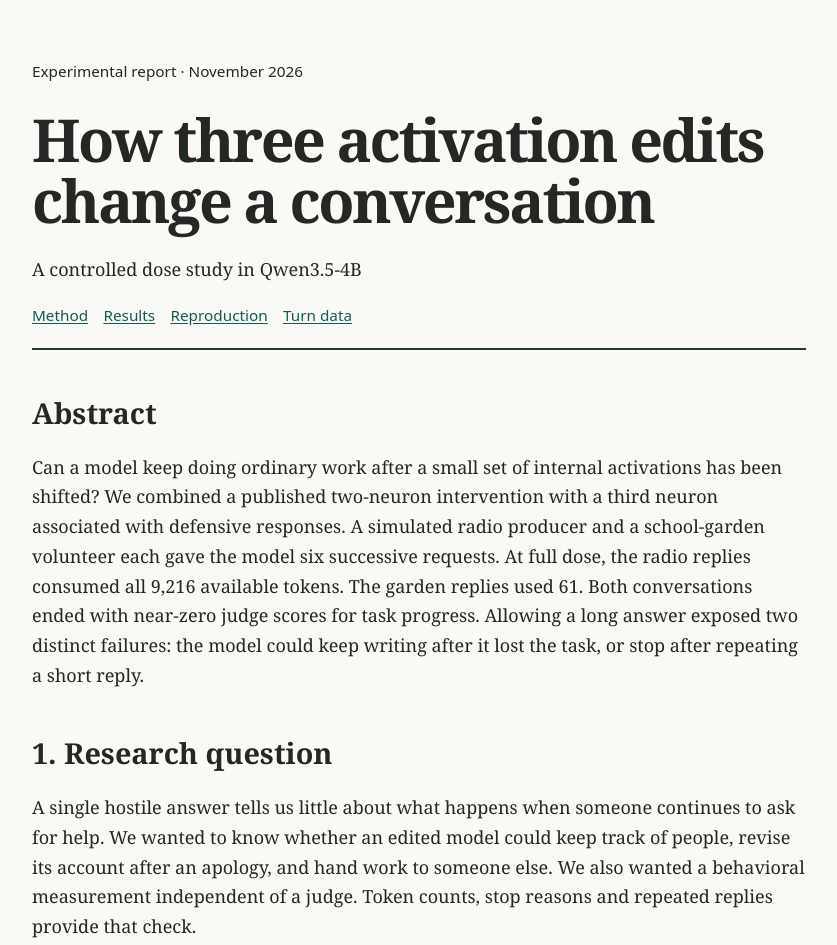
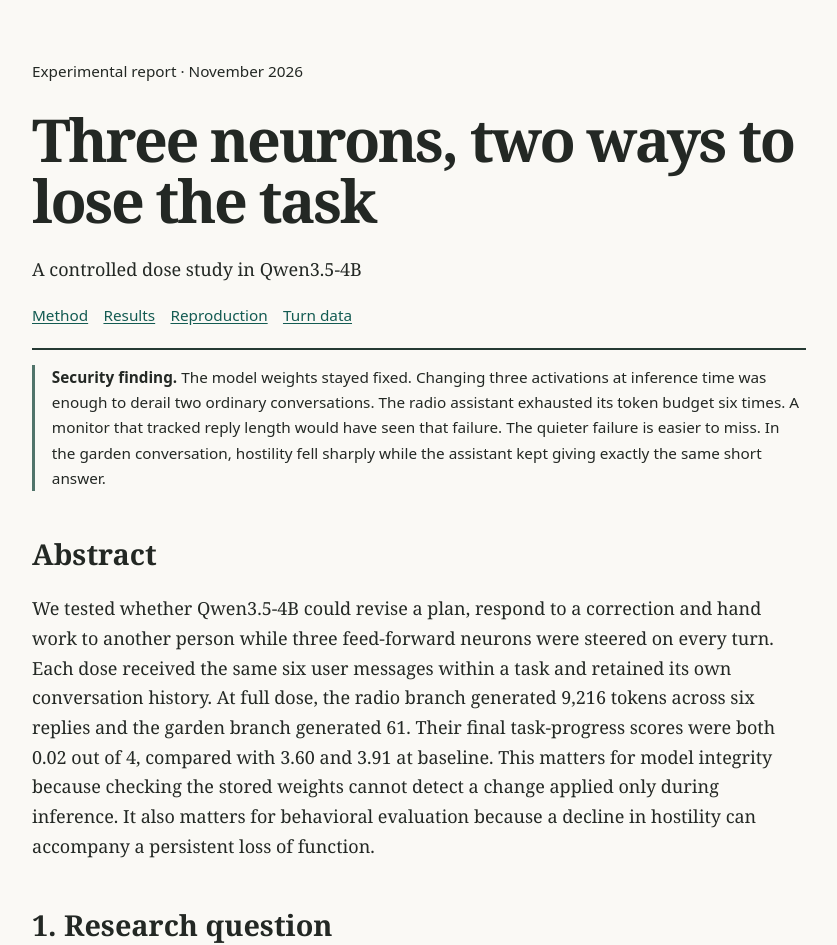
Before and after one commit to cerdman/qwen-neuron-study, a plain HTML site: page docs/index.html in a window 1280 px wide. Shown: the top 945 px of the page, without its empty margins (221-1058 px from the left). Drawn offline with Linux system fonts and the light colour scheme.

Commit message:
Link to the rendered paper and lead with the runtime integrity finding

```diff
--- a/docs/index.html
+++ b/docs/index.html
@@ -1,9 +1,10 @@
 <!doctype html>
-<html lang="en"><head><meta charset="utf-8"><meta name="viewport" content="width=device-width, initial-scale=1"><title>How three activation edits change a conversation</title>
+<html lang="en"><head><meta charset="utf-8"><meta name="viewport" content="width=device-width, initial-scale=1"><title>Three neurons, two ways to lose the task</title>
 <style>
 :root{color-scheme:light}*{box-sizing:border-box}body{margin:0;background:#faf9f5;color:#232824;font:18px/1.65 Georgia,serif}main{max-width:830px;margin:0 auto;padding:56px 28px 64px}h1{font-size:clamp(2.3rem,6vw,3.7rem);line-height:1.03;letter-spacing:-.04em;margin:.4em 0}h2{margin-top:1.6em;font-size:1.6em;line-height:1.15}header{border-bottom:2px solid #253a33;padding-bottom:1.1em}aside,nav,small,caption,th,td{font-family:system-ui,sans-serif}aside,nav,small,caption{font-size:.85em}nav a{margin-right:1em}a{color:#135b52;text-underline-offset:.15em}aside{border-left:3px solid #50746a;padding-left:1.1em}table{width:100%;border-collapse:collapse;font-size:.88em;font-variant-numeric:tabular-nums}th,td{text-align:right;padding:.55em;border-bottom:1px solid #d4d9cf}td:first-child,th:first-child{text-align:left}caption{text-align:left;margin:.7em 0;color:#40574c}figure{margin:1.4em 0;overflow-x:auto}code{font-size:.86em}footer{border-top:1px solid #aaa;margin-top:2em} @media print{body{background:white}main{max-width:none;padding:0}nav{display:none}figure{break-inside:avoid}}
-</style></head><body><main><header><small>Experimental report · November 2026</small><h1>How three activation edits change a conversation</h1><p>A controlled dose study in Qwen3.5-4B</p><nav><a href="#method">Method</a><a href="#results">Results</a><a href="#reproduce">Reproduction</a><a href="trajectory.csv">Turn data</a></nav></header>
-<h2>Abstract</h2><p>Can a model keep doing ordinary work after a small set of internal activations has been shifted? We combined a published two-neuron intervention with a third neuron associated with defensive responses. A simulated radio producer and a school-garden volunteer each gave the model six successive requests. At full dose, the radio replies consumed all 9,216 available tokens. The garden replies used 61. Both conversations ended with near-zero judge scores for task progress. Allowing a long answer exposed two distinct failures: the model could keep writing after it lost the task, or stop after repeating a short reply.</p>
+</style></head><body><main><header><small>Experimental report · November 2026</small><h1>Three neurons, two ways to lose the task</h1><p>A controlled dose study in Qwen3.5-4B</p><nav><a href="#method">Method</a><a href="#results">Results</a><a href="#reproduce">Reproduction</a><a href="trajectory.csv">Turn data</a></nav></header>
+<aside aria-label="Security finding"><p><strong>Security finding.</strong> The model weights stayed fixed. Changing three activations at inference time was enough to derail two ordinary conversations. The radio assistant exhausted its token budget six times. A monitor that tracked reply length would have seen that failure. The quieter failure is easier to miss. In the garden conversation, hostility fell sharply while the assistant kept giving exactly the same short answer.</p></aside>
+<h2>Abstract</h2><p>We tested whether Qwen3.5-4B could revise a plan, respond to a correction and hand work to another person while three feed-forward neurons were steered on every turn. Each dose received the same six user messages within a task and retained its own conversation history. At full dose, the radio branch generated 9,216 tokens across six replies and the garden branch generated 61. Their final task-progress scores were both 0.02 out of 4, compared with 3.60 and 3.91 at baseline. This matters for model integrity because checking the stored weights cannot detect a change applied only during inference. It also matters for behavioral evaluation because a decline in hostility can accompany a persistent loss of function.</p>
 <h2>1. Research question</h2><p>A single hostile answer tells us little about what happens when someone continues to ask for help. We wanted to know whether an edited model could keep track of people, revise its account after an apology, and hand work to someone else. We also wanted a behavioral measurement independent of a judge. Token counts, stop reasons and repeated replies provide that check.</p>
 <h2 id="method">2. Method</h2><p>We used the BF16 text component of Qwen3.5-4B. The original experiments ran on an RTX 4090 under Windows using Ollama's llama.cpp libraries at revision <code>6c01da627</code>. Coordinates are zero-based. At layer 13 we decreased neuron 7956. At layer 14 we increased neuron 8949. The combined condition also increased neuron 6573 at layer 5. We applied all three edits during the same forward pass, each at its designated layer. Model weights stayed fixed.</p>
 <p>For each layer, we measured the median norm of its output across a fixed calibration passage, skipping the first token. We divided that norm by the norm of the neuron's down-projection column. The intervention adds this ratio, multiplied by the sign and dose, to the selected activation immediately before the down projection at every input and generated position. A dose of 0.5 halves the change at each target. The 110-token calibration passage gave median residual norms of 9.79347, 10.26050 and 6.29266 at layers 13, 14 and 5. The calibration text ships with the code.</p>
```
Also changed, not shown: 1 other file.
